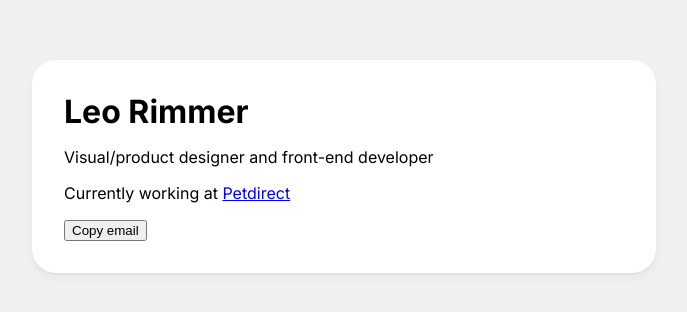
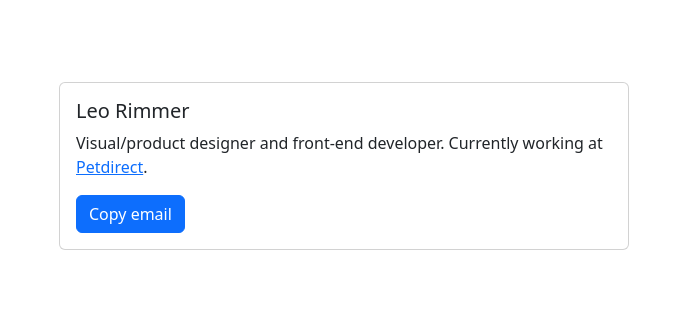
Before and after one commit to leorim/leorim.github.io, an Astro site: page / in a window 1280 px wide. Shown: the part 234-546 px from the top of the page, without its empty margins (296-983 px from the left). Built offline with nearby package versions, Linux system fonts and the light colour scheme; Astro itself is replaced by a stand-in of ours.

Commit message:
add bootstrap

```diff
--- a/package.json
+++ b/package.json
@@ -13,7 +13,9 @@
     "@types/react": "^19.1.8",
     "@types/react-dom": "^19.1.6",
     "astro": "^5.9.2",
+    "bootstrap": "^5.3.6",
     "react": "^19.1.0",
+    "react-bootstrap": "^2.10.10",
     "react-dom": "^19.1.0",
     "sass": "1.77.5",
     "usehooks-ts": "^3.1.1"
--- a/src/components/CopyButton.tsx
+++ b/src/components/CopyButton.tsx
@@ -1,12 +1,13 @@
 import React, { useState, useEffect } from 'react';
 import { useCopyToClipboard } from 'usehooks-ts';
+import Button from 'react-bootstrap/Button';
 
 enum ButtonStates {
     initial = 'Copy email',
     copied = 'Copied'
 }
 
-const CopyButton: React.FunctionComponent = () => {
+const CopyButton: React.FunctionComponent<Button.ButtonProps> = ({ ...props }) => {
     const [copiedText, copy] = useCopyToClipboard();
     const [buttonState, setButtonState] = useState<ButtonStates>(ButtonStates.initial);
 
@@ -31,12 +32,13 @@ const CopyButton: React.FunctionComponent = () => {
     }, [buttonState]);
 
     return (
-        <button
+        <Button
+            {...props}
             disabled={buttonState === ButtonStates.copied}
             onClick={handleCopy}
         >
             {buttonState}
-        </button>
+        </Button>
     );
 }
 
--- a/src/pages/index.astro
+++ b/src/pages/index.astro
@@ -1,6 +1,15 @@
 ---
+import {
+    Card,
+    Col,
+    Container,
+    Row
+} from 'react-bootstrap';
 import '../styles/styles.scss';
 import CopyButton from '../components/CopyButton';
+
+const name = "Leo Rimmer";
+const role = "Visual/product designer and front-end developer";
 ---
 
 <html lang="en">
@@ -9,19 +18,26 @@ import CopyButton from '../components/CopyButton';
         <link rel="icon" type="image/svg+xml" href="/favicon.svg" />
         <meta name="viewport" content="width=device-width" />
         <meta name="generator" content={Astro.generator} />
-        <link rel="preconnect" href="https://fonts.googleapis.com">
-        <link rel="preconnect" href="https://fonts.gstatic.com" crossorigin>
-        <link href="https://fonts.googleapis.com/css2?family=Inter:ital,opsz,wght@0,14..32,100..900;1,14..32,100..900&display=swap" rel="stylesheet">
-        <title>Rimmer.co</title>
+        <title>{name} · {role}</title>
     </head>
     <style>
     </style>
     <body>
-        <div class="card">
-            <h1>Leo Rimmer</h1>
-            <p>Visual/product designer and front-end developer</p>
-            <p>Currently working at <a href="https://petdirect.co.nz/">Petdirect</a></p>
-            <CopyButton client:load />
-        </div>
+        <Container>
+            <Row>
+                <Col xs={12} lg={{offset: 3, span: 6}}>
+                    <Card>
+                        <Card.Body>
+                            <Card.Title>{name}</Card.Title>
+                            <p>
+                                {role}.
+                                Currently working at <a href="https://petdirect.co.nz/">Petdirect</a>.
+                            </p>
+                            <CopyButton client:load />
+                        </Card.Body>
+                    </Card>
+                </Col>
+            </Row>
+        </Container>
     </body>
 </html>
--- a/src/styles/styles.scss
+++ b/src/styles/styles.scss
@@ -1,33 +1,26 @@
-html, body {
-    margin: 0;
-    padding: 0;
-    font-size: 16px;
-    box-sizing: border-box;
-}
+$prefix: 'lr-';
+
+@import "bootstrap/scss/functions";
+@import "bootstrap/scss/variables";
+@import "bootstrap/scss/variables-dark";
+@import "bootstrap/scss/maps";
+@import "bootstrap/scss/mixins";
+@import "bootstrap/scss/root";
+@import "bootstrap/scss/utilities";
+@import "bootstrap/scss/reboot";
+@import "bootstrap/scss/type";
+@import "bootstrap/scss/images";
+@import "bootstrap/scss/containers";
+@import "bootstrap/scss/grid";
+@import "bootstrap/scss/helpers";
+@import "bootstrap/scss/utilities/api";
+@import "bootstrap/scss/buttons";
+@import "bootstrap/scss/card";
 
 body {
+    min-height: 100vh;
     display: flex;
     flex-direction: column;
     align-items: center;
     justify-content: center;
-    min-height: 100vh;
-    font-family: "Inter", sans-serif;
-    font-optical-sizing: auto;
-    font-weight: 400;
-    font-style: normal;
-    background: rgb(240,240,240);
-    padding: 1rem;
 }
-
-.card {
-    background: #FFFFFF;
-    box-shadow: rgba(10, 10, 10, 0.06) 0px 1.2px 1.2px 0px, rgba(10, 10, 10, 0.04) 0px 5px 10px 0px;
-    padding: 2rem;
-    border-radius: 1.5rem;
-    width: 100%;
-    max-width: 560px;
-
-    h1 {
-        margin: 0 0 1rem;
-    }
-}
```
Also changed, not shown: 1 other file.
